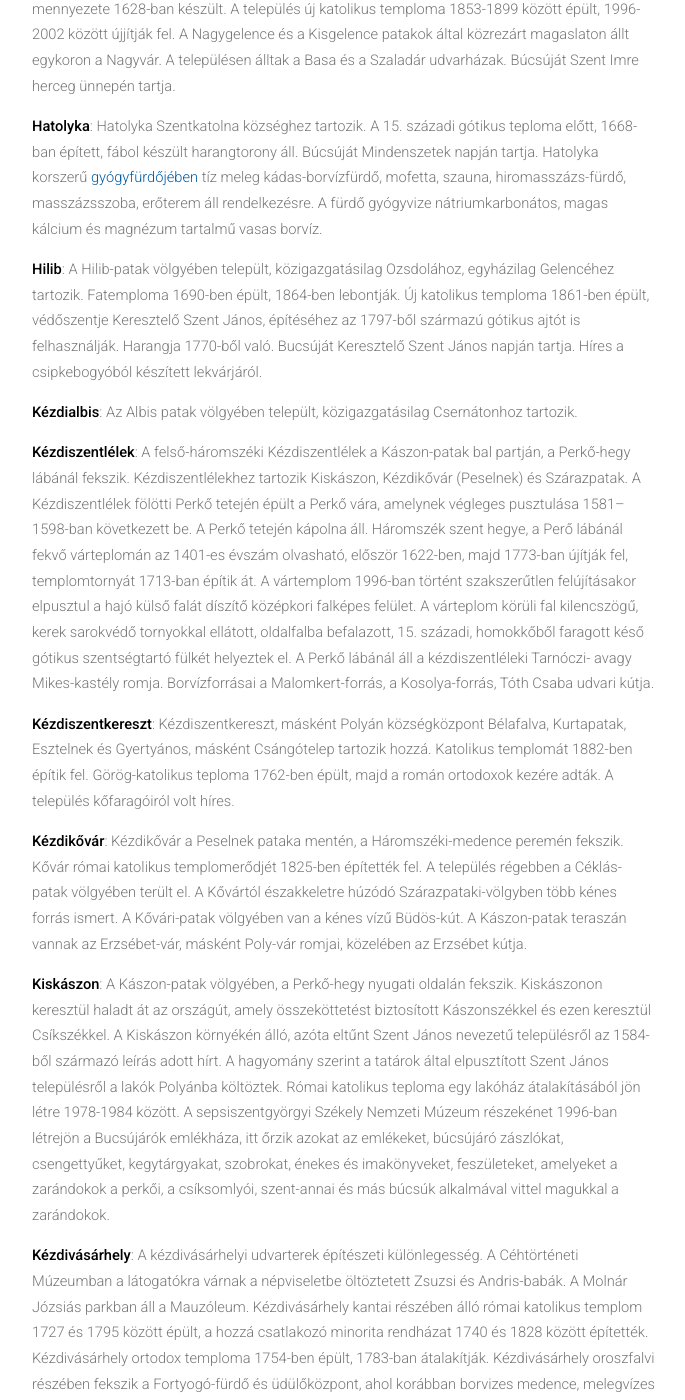
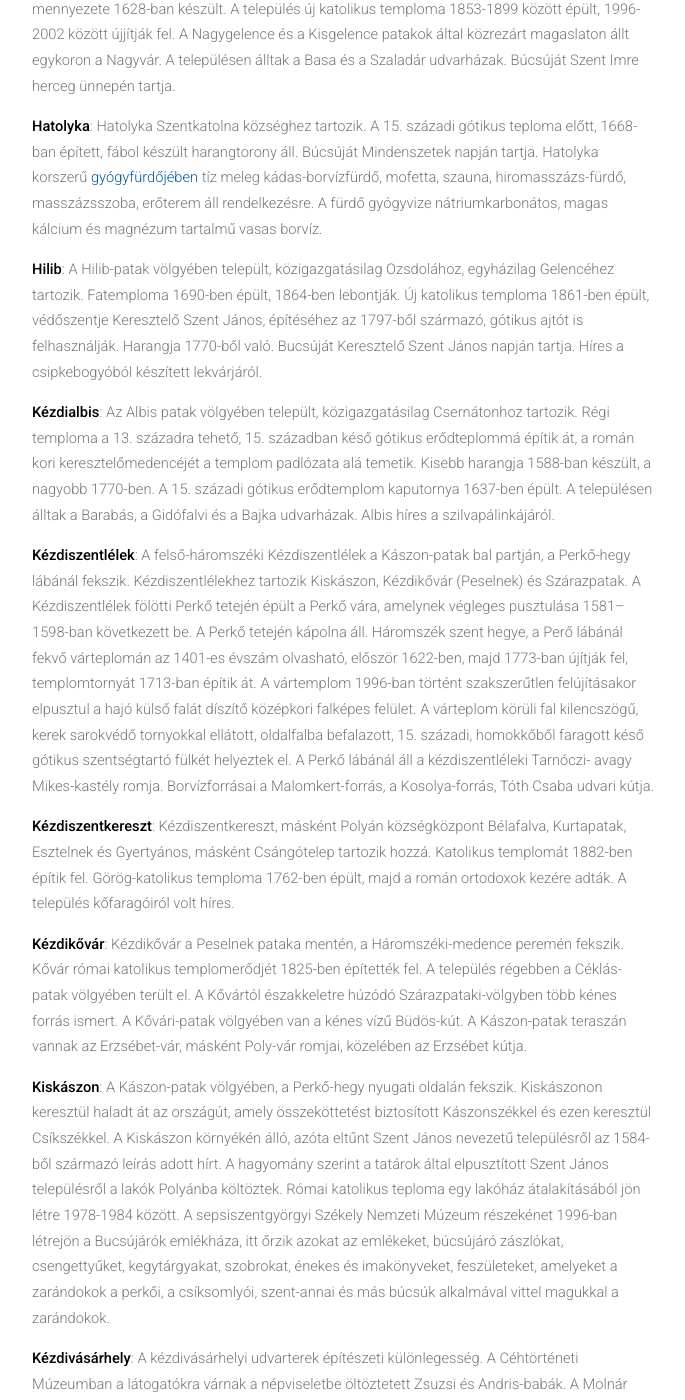
Before and after one commit to siculia/siculia.github.io, a Jekyll site: the page built from siculia-haromszek.html, in a window 1280 px wide and 1400 px high, scrolled down 4824 px. Shown: the whole window, without its empty margins (128-813 px from the left). Built offline with Jekyll 4.4.1, drawn with Linux system fonts in a browser that asks for light colours; nearby versions of some CDN libraries; library files that are not in the unit come from our copies.

Commit message:
Kézdialbis+

```diff
--- a/siculia-haromszek.html
+++ b/siculia-haromszek.html
@@ -61,10 +61,10 @@ layout: default
 							<p style="text-align: left;"><b>Futásfalva</b>: Futásfalva templomát 1851 és 1856 között építették. Itt örzik a Futásfalvi Madonnát, a háromszéki Szűzanyát, a csíksomlyói Istenyanya szobrának 1750-ben készült hasonmását, amelyet a 1848-49-es szabadságharc idején menekítettek ide. A háromszéki Szűzanya tiszteletére minden év július 2-án, Sarlós Bldogasszony napján fogadalmi búcsút tartanak. A település búcsúnapját Szent András napján tartják. Legréfebbi háza a Márton Zoltán-féle bennvaló több mint háromszáz éves. Futásfalva búcsúnapját Szent András napján tartják.</p>
 							<p style="text-align: left;"><b>Gelence</b>: A gelencei templom haragját 1401-ben öntötték. A gelencei műemléktemplom 14. századi falfestményei Szent László motivúmai 1882-ben kerülnek elő. Festett kazettás mennyezete 1628-ban készült. A település új katolikus temploma 1853-1899 között épült, 1996-2002 között újjítják fel. A Nagygelence és a Kisgelence patakok által közrezárt magaslaton állt egykoron a Nagyvár. A településen álltak a Basa és a Szaladár udvarházak. Búcsúját Szent Imre herceg ünnepén tartja.</p>
 							<p style="text-align: left;"><b>Hatolyka</b>: Hatolyka Szentkatolna községhez tartozik. A 15. századi gótikus teploma előtt, 1668-ban épített, fábol készült harangtorony áll. Búcsúját Mindenszetek napján tartja. Hatolyka korszerű <a href="http://www.aquasic.ro/index.php?id=hatuica">gyógyfürdőjében</a> tíz meleg kádas-borvízfürdő, mofetta, szauna, hiromasszázs-fürdő, masszázsszoba, erőterem áll rendelkezésre. A fürdő gyógyvize nátriumkarbonátos, magas kálcium és magnézum tartalmű vasas borvíz.</p>
-							<p style="text-align: left;"><b>Hilib</b>: A Hilib-patak völgyében települt, közigazgatásilag Ozsdolához, egyházilag Gelencéhez tartozik. Fatemploma 1690-ben épült, 1864-ben lebontják. Új katolikus temploma 1861-ben épült, védőszentje Keresztelő Szent János, építéséhez az 1797-ből származú gótikus ajtót is felhasználják. Harangja 1770-ből való. Bucsúját Keresztelő Szent János napján tartja. Híres a csipkebogyóból készített lekvárjáról.</p>
-							<p style="text-align: left;"><b>Kézdialbis</b>: Az Albis patak völgyében települt, közigazgatásilag Csernátonhoz tartozik.
+							<p style="text-align: left;"><b>Hilib</b>: A Hilib-patak völgyében települt, közigazgatásilag Ozsdolához, egyházilag Gelencéhez tartozik. Fatemploma 1690-ben épült, 1864-ben lebontják. Új katolikus temploma 1861-ben épült, védőszentje Keresztelő Szent János, építéséhez az 1797-ből származó, gótikus ajtót is felhasználják. Harangja 1770-ből való. Bucsúját Keresztelő Szent János napján tartja. Híres a csipkebogyóból készített lekvárjáról.</p>
+							<p style="text-align: left;"><b>Kézdialbis</b>: Az Albis patak völgyében települt, közigazgatásilag Csernátonhoz tartozik. Régi temploma a 13. századra tehető, 15. században késő gótikus erődteplommá építik át, a román kori keresztelőmedencéjét a templom padlózata alá temetik. Kisebb harangja 1588-ban készült, a nagyobb 1770-ben. A 15. századi gótikus erődtemplom kaputornya 1637-ben épült. A településen álltak a Barabás, a Gidófalvi és a Bajka udvarházak. Albis híres a szilvapálinkájáról.
 							<p style="text-align: left;"><b>Kézdiszentlélek</b>: A felső-háromszéki Kézdiszentlélek a Kászon-patak bal partján, a Perkő-hegy lábánál fekszik. Kézdiszentlélekhez tartozik Kiskászon, Kézdikővár (Peselnek) és Szárazpatak. A Kézdiszentlélek fölötti Perkő tetején épült a Perkő vára, amelynek végleges pusztulása 1581–1598-ban következett be. A Perkő tetején kápolna áll. Háromszék szent hegye, a Perő lábánál fekvő várteplomán az 1401-es évszám olvasható, először 1622-ben, majd 1773-ban újítják fel, templomtornyát 1713-ban építik át. A vártemplom 1996-ban történt szakszerűtlen felújításakor elpusztul a hajó külső falát díszítő középkori falképes felület. A várteplom körüli fal kilencszögű, kerek sarokvédő tornyokkal ellátott, oldalfalba befalazott, 15. századi, homokkőből faragott késő gótikus szentségtartó fülkét helyeztek el. A Perkő lábánál áll a kézdiszentléleki Tarnóczi- avagy Mikes-kastély romja. Borvízforrásai a Malomkert-forrás, a Kosolya-forrás, Tóth Csaba udvari kútja.</p>
-							<p style="text-align: left;"><b>Kézdiszentkereszt</b>: Kézdiszentkereszt, másként Polyán községközpont Bélafalva, Kurtapatak, Esztelnek és Gyertyános, másként Csángótelep tartozik hozzá. Katolikus templomát 1882-ben építik fel. Görög-katolikus teploma 1762-ben épült, majd a román ortodoxok kezére adták. A település kőfaragóiról volt híres.</p>
+							<p style="text-align: left;"><b>Kézdiszentkereszt</b>: Kézdiszentkereszt, másként Polyán községközpont Bélafalva, Kurtapatak, Esztelnek és Gyertyános, másként Csángótelep tartozik hozzá. Katolikus templomát 1882-ben építik fel. Görög-katolikus temploma 1762-ben épült, majd a román ortodoxok kezére adták. A település kőfaragóiról volt híres.</p>
 							<p style="text-align: left;"><b>Kézdikővár</b>: Kézdikővár a Peselnek pataka mentén, a Háromszéki-medence peremén fekszik. Kővár római katolikus templomerődjét 1825-ben építették fel. A település régebben a Céklás-patak völgyében terült el. A Kővártól északkeletre húzódó Szárazpataki-völgyben több kénes forrás ismert. A Kővári-patak völgyében van a kénes vízű Büdös-kút. A Kászon-patak teraszán vannak az Erzsébet-vár, másként Poly-vár romjai, közelében az Erzsébet kútja.</p>
 							<p style="text-align: left;"><b>Kiskászon</b>: A Kászon-patak völgyében, a Perkő-hegy nyugati oldalán fekszik. Kiskászonon keresztül haladt át az országút, amely összeköttetést biztosított Kászonszékkel és ezen keresztül Csíkszékkel. A Kiskászon környékén álló, azóta eltűnt Szent János nevezetű településről az 1584-ből származó leírás adott hírt. A hagyomány szerint a tatárok által elpusztított Szent János településről a lakók Polyánba költöztek. Római katolikus teploma egy lakóház átalakításából jön létre 1978-1984 között. A sepsiszentgyörgyi Székely Nemzeti Múzeum részekénet 1996-ban létrejön a Bucsújárók emlékháza, itt őrzik azokat az emlékeket, búcsújáró zászlókat, csengettyűket, kegytárgyakat, szobrokat, énekes és imakönyveket, feszületeket, amelyeket a zarándokok a perkői, a csíksomlyói, szent-annai és más búcsúk alkalmával vittel magukkal a zarándokok.</p>
 							<p style="text-align: left;"><b>Kézdivásárhely</b>: A kézdivásárhelyi udvarterek építészeti különlegesség. A Céhtörténeti Múzeumban a látogatókra várnak a népviseletbe öltöztetett Zsuzsi és Andris-babák. A Molnár Józsiás parkban áll a Mauzóleum. Kézdivásárhely kantai részében álló római katolikus templom 1727 és 1795 között épült, a hozzá csatlakozó minorita rendházat 1740 és 1828 között építették. Kézdivásárhely ortodox temploma 1754-ben épült, 1783-ban átalakítják. Kézdivásárhely oroszfalvi részében fekszik a Fortyogó-fürdő és üdülőközpont, ahol korábban borvizes medence, melegvízes kádas-fürdő, mofetta és fogadó működött. Fortyogó-fürdő jelenleg nem működik.</p>
```
